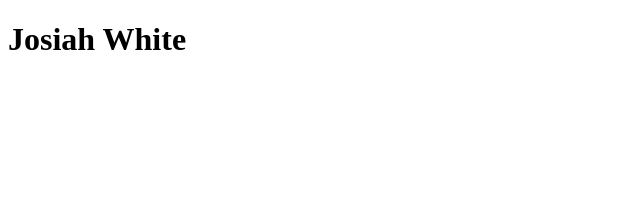
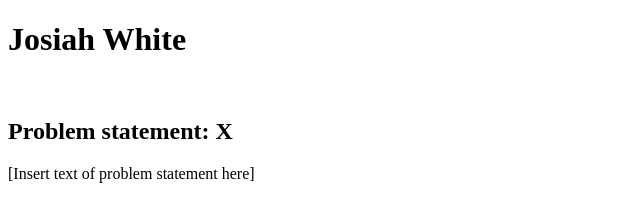
Before and after one commit to josiahaw/josiahaw.github.io, a plain HTML site: page index.html in a window 1280 px wide. Shown: the whole page, without its empty margins (0-640 px from the left). Drawn offline with Linux system fonts and the light colour scheme.

Commit message:
Update index.html

```diff
--- a/index.html
+++ b/index.html
@@ -5,5 +5,14 @@
   </head>
   <body>
     <h1>Josiah White</h1>
-  </body>
+    <section class="assign">
+      <img src"images/problem-statement.jpg" />
+      <section class="assign-det">
+        <h2>Problem statement: X</h2>
+        <p>
+          [Insert text of problem statement here]
+        </p>
+      </section>
+    </section>
+    </body>
 </html>
```
